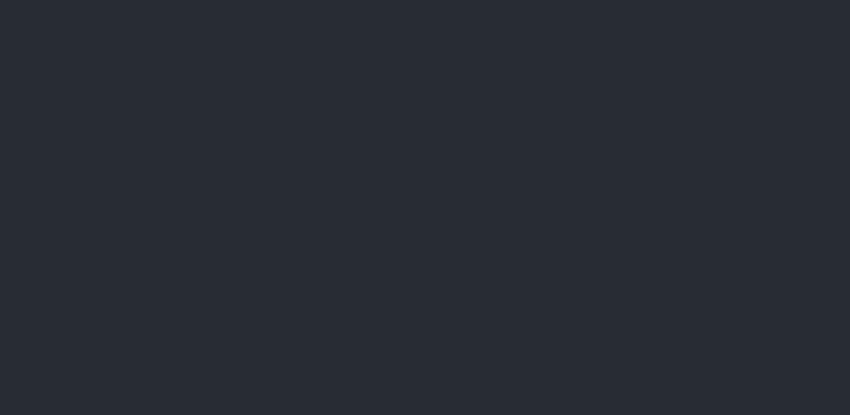
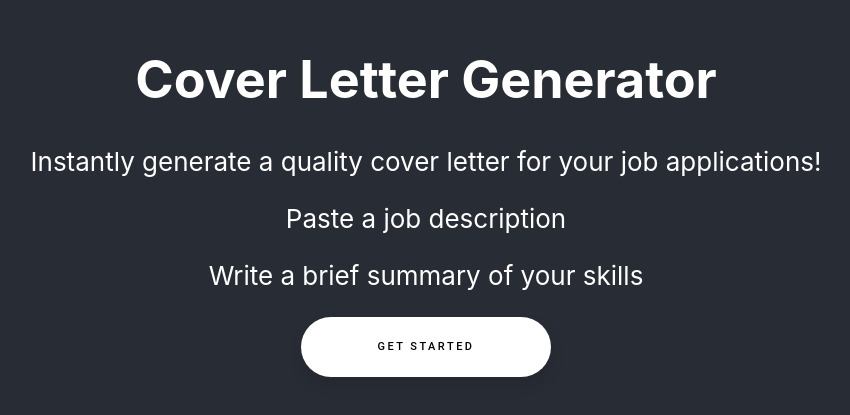
Before and after one commit to yinyang1017/instant-cover-letter, a React (Create React App) app in the folder react-clg/: page /getting-started in a window 1280 px wide. Before the commit this address had no page. Shown: the part 205-620 px from the top of the page, without its empty margins (214-1064 px from the left). Built offline with nearby package versions, Linux system fonts and the light colour scheme; the HTML template or start-up script is replaced by a standard one.

Commit message:
add custom error component, splashpage WIP

```diff
--- a/react-clg/src/App.tsx
+++ b/react-clg/src/App.tsx
@@ -1,13 +1,13 @@
-import React, { useState } from "react";
 import {
   BrowserRouter as Router,
   Route,
   Routes,
-  Link
+  Navigate,
 } from "react-router-dom";
 import "./App.css";
-import Home from "./components/Home";
-import Result from "./components/Result";
+import GeneratePage from "./components/GeneratePage";
+import ResultPage from "./components/ResultPage";
+import SplashPage from "./components/SplashPage";
 
 function App() {
   return (
@@ -15,8 +15,10 @@ function App() {
       <header className="App-header">
       <Router>
         <Routes>
-          <Route path="/" element={<Home/>} />
-          <Route path="/result" element={<Result/>} />
+          <Route path="/" element={ <Navigate replace to="/get-started" />}/>
+          <Route path="/getting-started" element={<SplashPage/>} />
+          <Route path="/generate" element={<GeneratePage/>} />
+          <Route path="/result" element={<ResultPage/>} />
         </Routes>
       </Router>
       </header>
--- /dev/null
+++ b/react-clg/src/components/ErrorPage.tsx
@@ -0,0 +1,17 @@
+import { useNavigate } from 'react-router-dom';
+import "../App.css";
+
+const ErrorPage = () => {
+    const navigate = useNavigate();
+    return (
+        <div className="error-page">
+            <h1>Oops! Something went wrong!</h1>
+            <p className="titles">Try going back to the home page and try again.</p>
+            <button className="button accept-btn" onClick={() => navigate("/")}>
+                Take me back
+            </button>
+        </div>
+    );
+}
+
+export default ErrorPage;
--- a/react-clg/src/components/Home.tsx
+++ b/react-clg/src/components/GeneratePage.tsx
@@ -2,7 +2,7 @@ import React, { useState, useEffect } from "react";
 import { useNavigate } from "react-router-dom";
 import "../App.css";
 
-function Home() {
+function GeneratePage() {
   const [jd, setJd] = useState("");
   const [prompt, setPrompt] = useState("");
   const [coverLetter, setCoverLetter] = useState("");
@@ -53,4 +53,4 @@ function Home() {
   );
 }
 
-export default Home;
+export default GeneratePage;
--- a/react-clg/src/components/Result.tsx
+++ b/react-clg/src/components/ResultPage.tsx
@@ -1,20 +1,15 @@
 import "../App.css";
 import { useLocation, useNavigate } from 'react-router-dom';
+import ErrorPage from "./ErrorPage";
 
-function Result () {
+function ResultPage () {
     const location = useLocation();
     const navigate = useNavigate();
 
   // if user did not follow process, redirect to home page
   if (!location.state) {
     return (
-      <div className="result-page">
-        <h1>Oops! Something went wrong!</h1>
-        <p className="titles">Try going back to the home page and try again.</p>
-        <button className="button accept-btn" onClick={() => navigate("/")}>
-          Take me back
-        </button>
-      </div>
+      <ErrorPage/>
     );
   }
   return (
@@ -29,4 +24,4 @@ function Result () {
   );
 }
 
-export default Result;
+export default ResultPage;
--- /dev/null
+++ b/react-clg/src/components/SplashPage.tsx
@@ -0,0 +1,22 @@
+import { useNavigate } from 'react-router-dom';
+import "../App.css";
+
+const SplashPage = () => {
+    const navigate = useNavigate();
+    return (
+        <div className="splash-page">
+            <h1>Cover Letter Generator</h1>
+            <p>Instantly generate a quality cover letter for your job applications!</p>
+
+            <p className="splash-small">Paste a job description</p>
+
+            <p className="splash-small">Write a brief summary of your skills</p>
+
+            <button className="button accept-btn" onClick={() => navigate("/")}>
+                Get started
+            </button>
+        </div>
+    );
+}
+
+export default SplashPage;
```
